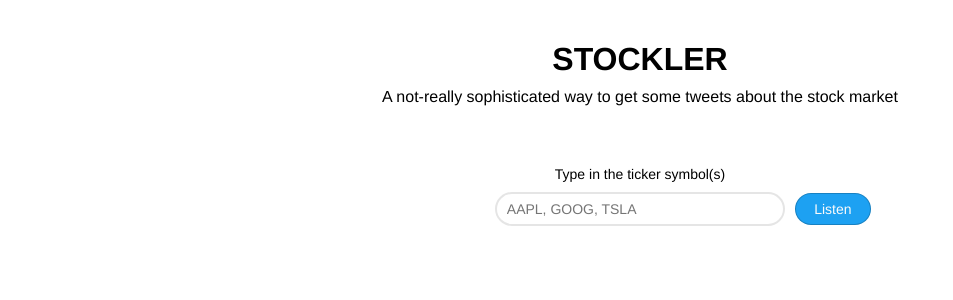
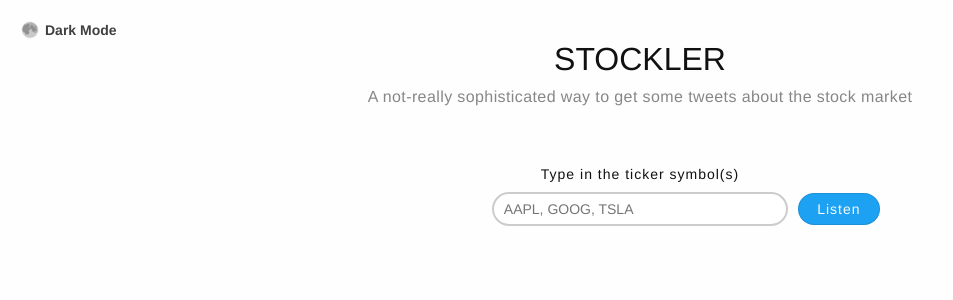
Before and after one commit to Lukakva/Stockler, a React (Create React App) app: page / in a window 1280 px wide. Shown: the top 300 px of the page, without its empty margins (0-953 px from the left). Built offline with nearby package versions, Linux system fonts and the light colour scheme; the HTML template or start-up script is replaced by a standard one.

Commit message:
Added dark mode

```diff
--- a/public/index.html
+++ b/public/index.html
@@ -2,7 +2,7 @@
 <html lang="en">
   <head>
     <meta charset="utf-8">
-    <meta name="viewport" content="width=device-width, initial-scale=1, shrink-to-fit=no">
+    <meta name="viewport" content="width=device-width, initial-scale=1.0" />
     <meta name="theme-color" content="#000000">
     <link rel="manifest" href="%PUBLIC_URL%/manifest.json">
     <link rel="shortcut icon" href="%PUBLIC_URL%/favicon.ico">
--- a/src/App.css
+++ b/src/App.css
@@ -6,13 +6,29 @@
 
     display: flex;
     flex-direction: column;
+    background-color: #fefefe;
+    color: #111;
+    transition: 700ms;
+}
+
+.app.dark {
+    background-color: #141d26;
+    color: #fafafa;
+}
+
+.app.dark .input-wrapper input {
+    /*background-color: rgba(100, 100, 100, 0.1);
+    color: #fafafa;
+    border-color: rgba(255, 255, 255, 0.2);*/
+}
+
+.app.dark #listen {
+    border-color: rgba(255, 255, 255, 0.4);
 }
 
 .header {
     max-height: 300px;
     overflow: hidden;
-
-    transition: 0.5s;
 }
 
 .header.collapsed {
@@ -20,18 +36,56 @@
     margin-bottom: 0;
 }
 
+#top-buttons {
+    position: absolute;
+    top: 0;
+    left: 0;
+    padding: 20px;
+    width: 100%;
+
+    display: flex;
+    justify-content: space-between;
+}
+
 #fullscreen {
     border: 10px solid transparent;
-
-    position: absolute;
-    top: 20px;
-    right: 20px;
 
     transform: rotateZ(0deg);
     transition: transform 0.3s;
 
     border-top-color: #1da1f2;
     transform-origin: 10px 5px;
+}
+
+#moon {
+    opacity: 0.8;
+    display: inline-flex;
+    align-items: center;
+    cursor: pointer;
+
+    -webkit-user-select: none;
+    -moz-user-select: none;
+    user-select: none;
+}
+
+#moon:hover {
+    opacity: 1;
+}
+
+#moon:active {
+    opacity: 0.5;
+}
+
+#moon span {
+    font-size: 14px;
+    margin-left: 5px;
+    font-weight: bold;
+    cursor: pointer;
+}
+
+#moon img {
+    height: 20px;
+    cursor: pointer;
 }
 
 #fullscreen.arrow-up {
@@ -53,6 +107,7 @@
 .input-wrapper {
     margin-top: 10px;
     white-space: nowrap;
+    padding-bottom: 5px;
 }
 
 .input-wrapper input {
@@ -60,8 +115,9 @@
     font-size: 14px;
     min-width: 100%;
     border-radius: 35px;
-    border: 2px solid rgba(0, 0, 0, 0.1);
+    border: 2px solid rgba(0, 0, 0, 0.2);
     margin-top: 10px;
+    line-height: 16px;
 
     text-transform: uppercase;
 
@@ -72,35 +128,38 @@
     outline: none;
 }
 
-.input-wrapper input:focus {
-    border-color: rgba(29, 161, 242, 0.5);
+.input-wrapper input:focus:not(.error) {
+    border-color: rgba(29, 161, 242, 0.9) !important;
 }
 
-.input-wrapper input.error {
+body .app .input-wrapper input.error {
+    color: black;
     border-color: rgba(255, 0, 0, 0.5);
-    background-color: rgba(255, 0, 0, 0.05);
+    background-color: rgb(254, 242, 242);
 }
 
-.input-wrapper button {
+#listen {
     display: inline-block;
     margin-left: 10px;
-    border: 1px solid rgba(0, 0, 0, 0.2);
+    border: 1px solid rgba(0, 0, 0, 0.1);
     padding: 7px 18px;
     border-radius: 35px;
     background-color: #1da1f2;
     color: #fafafa;
     font-size: 14px;
     outline: none;
+    letter-spacing: 1px;
 
     cursor: pointer;
+    transition: 0.1s;
 }
 
-.input-wrapper button:hover {
-    background-color: #3eb5ff;
+.app.dark #listen:active {
+    box-shadow: 0 0 0 2px #1B2836, 0 0 0 4px #1B7FBE;
 }
 
-.input-wrapper button:active {
-    opacity: 0.5;
+#listen:active {
+    box-shadow: 0 0 0 2px #FEFEFE, 0 0 0 4px #1B7FBE;
 }
 
 .input-wrapper label {
@@ -112,6 +171,16 @@
 .title {
     margin-bottom: 10px;
     text-transform: uppercase;
+    font-weight: normal;
+}
+
+.description {
+    opacity: 0.5;
+    letter-spacing: 0.4px;
+}
+
+.label-text {
+    letter-spacing: 1px;
 }
 
 #tweets {
@@ -120,6 +189,7 @@
     white-space: nowrap;
     overflow: auto;
     flex: 1;
+    width: 100%;
 
     display: flex;
     position: relative;
@@ -145,15 +215,19 @@
     padding: 0 10px;
     margin-top: 10px;
     flex: 1;
+    width: 100%;
 }
 
 /* Styling tweets */
 .tweets-scroll > div > * {
     margin-top: 0 !important;
+    width: 100% !important;
+    max-width: 100% !important;
 }
 
 .tweets-scroll > div {
     opacity: 0;
+    width: 100%;
 
     animation: fadeIn 0.5s linear forwards;
     animation-delay: 1s;
@@ -164,10 +238,10 @@
 }
 
 .symbol {
-    border: 1px solid tomato;
+    border: 1px solid #ff5258;
     border-radius: 20px;
 
-    color: tomato;
+    color: #ff5258;
     font-size: 14px;
     text-transform: uppercase;
 
@@ -188,7 +262,6 @@
     position: absolute;
     margin-left: 10px;
     cursor: pointer;
-    opacity: 0.7;
 
     height: 100%;
     width: 30px;
@@ -200,7 +273,7 @@
 }
 
 .remove:hover {
-    background: red;
+    background: #ff5258;
 }
 
 .remove:active {
@@ -249,7 +322,19 @@
         width: 100%;
     }
 
-    .input-wrapper button {
+    #top-buttons {
+        padding: 10px;
+    }
+
+    #moon img {
+        height: 25px;
+    }
+
+    #moon span {
+        display: none;
+    }
+
+    #listen {
         display: block;
         margin-top: 10px;
         width: 100%;
@@ -257,11 +342,11 @@
         margin-top: 10px;
     }
 
-    #tweets > .tweets-symbol-container {
+    body #tweets > .tweets-symbol-container {
         width: 100%;
     }
 
-    #tweets > .tweets-symbol-container:not(:only-child):first-child {
+    body #tweets > .tweets-symbol-container:not(:only-child):first-child {
         width: 90%;
     }
 
--- a/src/App.js
+++ b/src/App.js
@@ -13,6 +13,7 @@ const UpdateInterval = 30 * 1000
 const TweetDisplayOptions = {
   cards: false,
   width: '100%',
+  theme: 'dark',
   conversation: 'none',
 }
 
@@ -30,6 +31,7 @@ class App extends React.Component {
     this.state = {
       inputIsValid: true,
       isFullScreen: false,
+      darkMode: false,
       tweets: {
         // AAPL: ['id1', 'id2'],
         // TSLA: [],
@@ -145,13 +147,17 @@ class App extends React.Component {
   }
 
   renderTweets() {
+    let tweetOptions = Object.assign(TweetDisplayOptions, {
+      theme: this.state.darkMode ? 'dark' : 'light'
+    })
+
     let containers = Object.keys(this.state.tweets).map(symbol => {
       let tweets = this.state.tweets[symbol].map(id => {
-        return <Tweet tweetId={id} key={id} options={TweetDisplayOptions} onLoad={() => console.log('lel')} />
+        return <Tweet tweetId={id} key={id} options={tweetOptions} />
       })
 
       return (
-        <div id={symbol} key={symbol} className='tweets-symbol-container'>
+        <div id={symbol} key={symbol + tweetOptions.theme} className='tweets-symbol-container'>
           <div className='symbol'>
             <span>$ {symbol}</span>
             <span className='remove' onClick={() => this.removeSymbol(symbol)}>
@@ -168,9 +174,20 @@ class App extends React.Component {
     return containers
   }
 
+  toggleDarkMode() {
+    this.setState({
+      darkMode: !this.state.darkMode,
+    })
+  }
+
   render() {
     return (
-      <div className='app'>
+      <div className={this.state.darkMode ? 'app dark' : 'app'}>
+        <div id='top-buttons'>
+          <div id='moon' onClick={this.toggleDarkMode.bind(this)}>
+            <img src='/icons/moon.png' />
+            <span>Dark Mode</span>
+          </div>
           {
             Object.keys(this.state.tweets).length === 0 ? null : (
               <div
@@ -180,6 +197,7 @@ class App extends React.Component {
               />
             )
           }
+        </div>
         <div className={this.state.isFullScreen ? 'collapsed header' : 'header'}>
           <div className='title-wrapper'>
             <h1 className='title'>Stockler</h1>
```
Also changed, not shown: public/icons/moon.png (added). Lines whose indentation alone changed are shown as unchanged.
